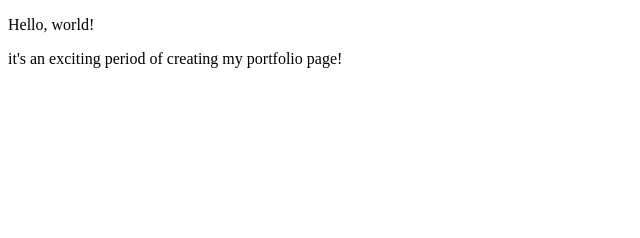
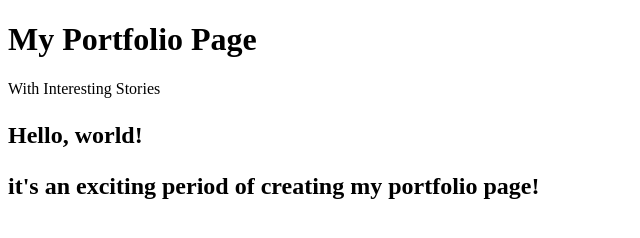
Before and after one commit to Ivy-82/portfolio-page, a plain HTML site: page index.html in a window 1280 px wide. Shown: the whole page, without its empty margins (0-640 px from the left). Drawn offline with Linux system fonts and the light colour scheme.

Commit message:
Add header block elements

```diff
--- a/index.html
+++ b/index.html
@@ -4,6 +4,8 @@
   <title>My portfolio page!</title>
     </head>
     <body>
+      <h1>My Portfolio Page</h1>
+      With Interesting Stories<h2>
       <p>Hello, world!</p>
     <p>it's an exciting period of creating my portfolio page!</p>
 
```
